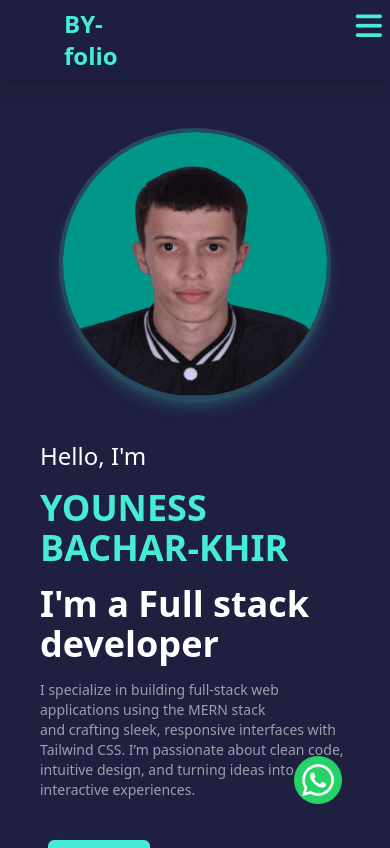
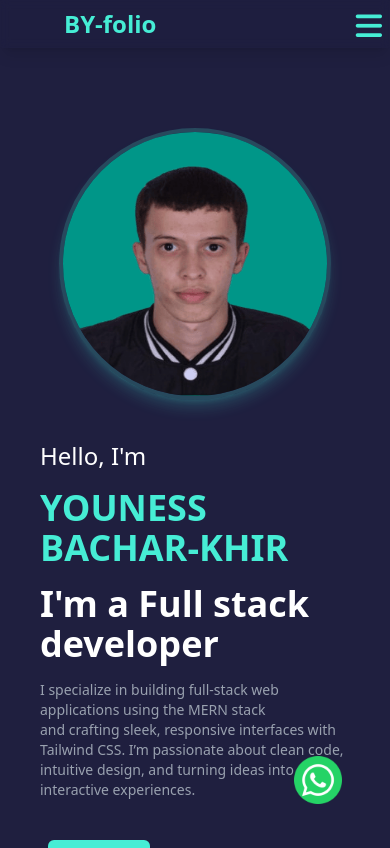
Before and after one commit to younessbachar/react-vite-portfolio, a React (Vite) app: page / in a window 390 px wide. Shown: the top 848 px of the page. Built offline with nearby package versions, Linux system fonts and the light colour scheme.

Commit message:
responsive v6

```diff
--- a/src/components/HeaderComponent/Subheadercomponent/Logo.jsx
+++ b/src/components/HeaderComponent/Subheadercomponent/Logo.jsx
@@ -1,5 +1,5 @@
-import React from 'react'
-import { motion } from 'framer-motion'
+import React from "react";
+import { motion } from "framer-motion";
 
 const Logo = () => {
   return (
@@ -8,15 +8,16 @@ const Logo = () => {
       whileInView={{ opacity: 1, x: 0 }}
       transition={{ duration: 0.8 }}
       viewport={{ once: true }}
-      className="hover:cursor-pointer hover:scale-105 w-1/3 pl-10 transition-transform duration-300"
+      className="hover:cursor-pointer min-w-40 ml-10 sm:pl-20 md:w-1/3 hover:scale-105 transition-transform duration-300"
     >
-      <a href="/">
-        <span className="font-bold text-2xl md:text-3xl text-teal-300">
-          BY-folio
-        </span>
+      <a
+        href="/"
+        className="font-bold w-full text-2xl md:text-3xl text-teal-300"
+      >
+        BY-folio
       </a>
     </motion.div>
-  )
-}
+  );
+};
 
-export default Logo
+export default Logo;
--- a/src/components/HeaderComponent/Subheadercomponent/Navbar.jsx
+++ b/src/components/HeaderComponent/Subheadercomponent/Navbar.jsx
@@ -114,7 +114,7 @@ const Navbar = () => {
           <div className="flex items-center space-x-6 text-2xl mt-4">
             {socialLinks.map((s, i) => (
               <a key={i} href={s.href} aria-label={s.label}>
-                <i className={`fa-brands ${s.icon} hover:text-teal-300`}></i>
+                <i className={`fa-solid ${s.icon} hover:text-teal-300`}></i>
               </a>
             ))}
           </div>
```
